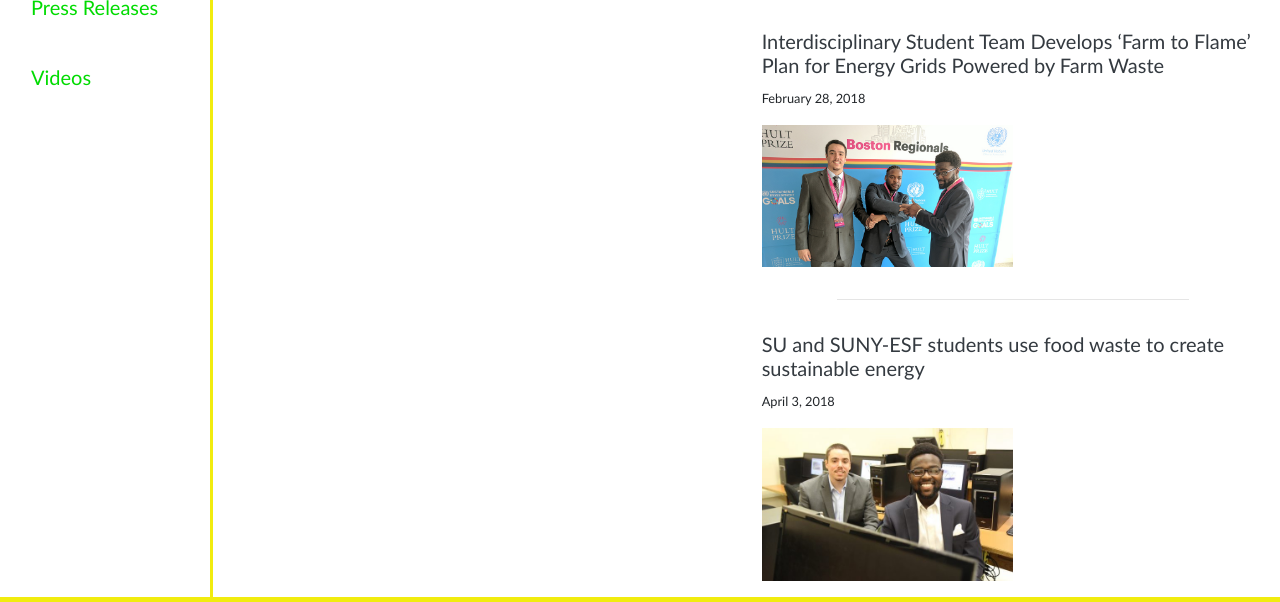
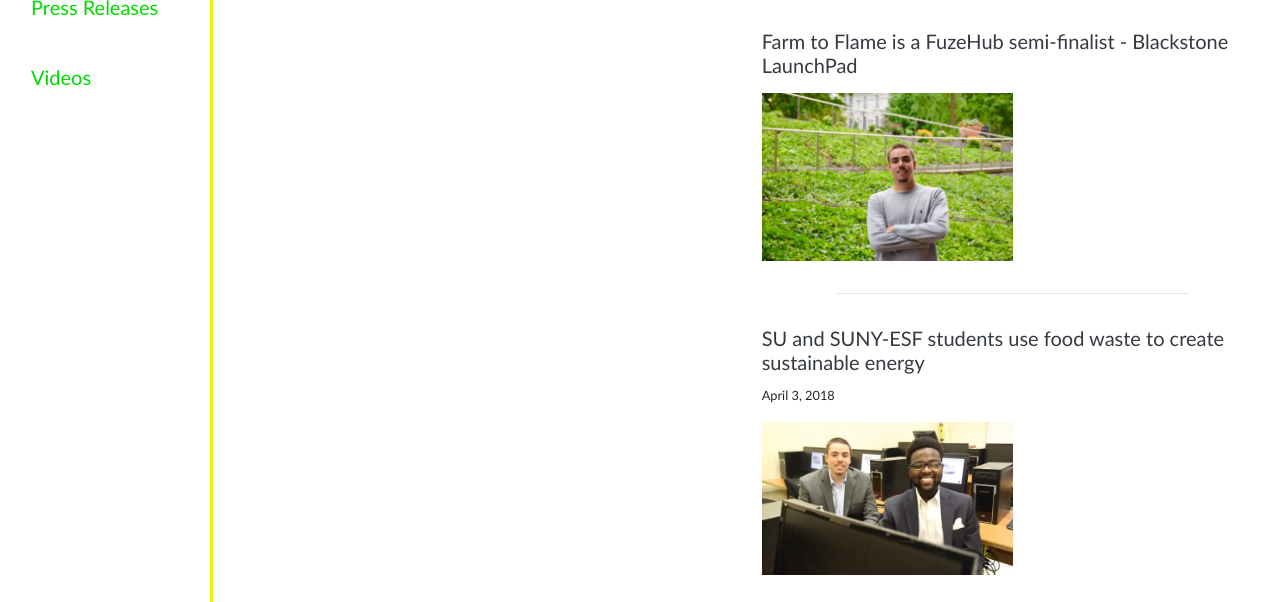
Before and after one commit to dasiii/farmtoflame, a plain HTML site: page news.html in a window 1280 px wide. Shown: the part 198-800 px from the top of the page. Drawn offline with nearby package versions, Linux system fonts and the light colour scheme; some packages are replaced by stand-ins of ours; a script that the page names is missing.

```diff
--- a/news.html
+++ b/news.html
@@ -179,10 +179,48 @@
                         <div class="display-4 p-3 m-3">
                             News
                         </div>
+
+                        <div class="py-3">
+                            <a href="http://launchpad.syr.edu/farm-to-flame-is-a-fuzehub-semi-finalist/" target="_blank">
+                                <h5 class="text-dark lead">Farm to Flame is a FuzeHub semi-finalist - Blackstone
+                                    LaunchPad
+                                </h5>
+                            </a>
+                            <p>
+                                <!-- <small>February 28, 2018</small> -->
+                            </p>
+
+
+                            <img class="w-50 h-50" src="./img/news-pic-3.jpg" alt="First slide">
+                        </div>
+
+                        <hr width="70%">
+
+
+                        <div class="py-3">
+                            <a href="http://dailyorange.com/2018/04/su-suny-esf-students-use-food-waste-create-sustainable-energy/"
+                                target="_blank">
+                                <h5 class="text-dark lead">SU and SUNY-ESF students use food waste to create
+                                    sustainable
+                                    energy
+                                </h5>
+                            </a>
+
+                            <p>
+                                <small>April 3, 2018</small>
+                            </p>
+
+                            <img class="w-50 h-50" src="./img/newspic2-copy.jpg" alt="First slide">
+                        </div>
+
+                        <hr width="70%">
+
+
                         <div class="py-3">
                             <a href="https://news.syr.edu/2018/02/interdisciplinary-student-team-develops-farm-to-flame-plan-for-energy-grids-powered-by-farm-waste/"
                                 target="_blank">
-                                <h5 class="text-dark lead">Interdisciplinary Student Team Develops ‘Farm to Flame’ Plan for
+                                <h5 class="text-dark lead">Interdisciplinary Student Team Develops ‘Farm to Flame’ Plan
+                                    for
                                     Energy Grids Powered by Farm Waste
                                 </h5>
                             </a>
@@ -192,22 +230,6 @@
 
 
                             <img class="w-50 h-50" src="./img/newspic1-copy.jpg" alt="First slide">
-                        </div>
-
-                        <hr width="70%">
-
-                        <div class="py-3">
-                            <a href="http://dailyorange.com/2018/04/su-suny-esf-students-use-food-waste-create-sustainable-energy/" target="_blank">
-                                <h5 class="text-dark lead">SU and SUNY-ESF students use food waste to create sustainable
-                                    energy
-                                </h5>
-                            </a>
-
-                            <p>
-                                <small>April 3, 2018</small>
-                            </p>
-
-                            <img class="w-50 h-50" src="./img/newspic2-copy.jpg" alt="First slide">
                         </div>
                     </div>
 
```
Also changed, not shown: about.html (+1 -1 lines), img/news-pic-3.jpg (added).
